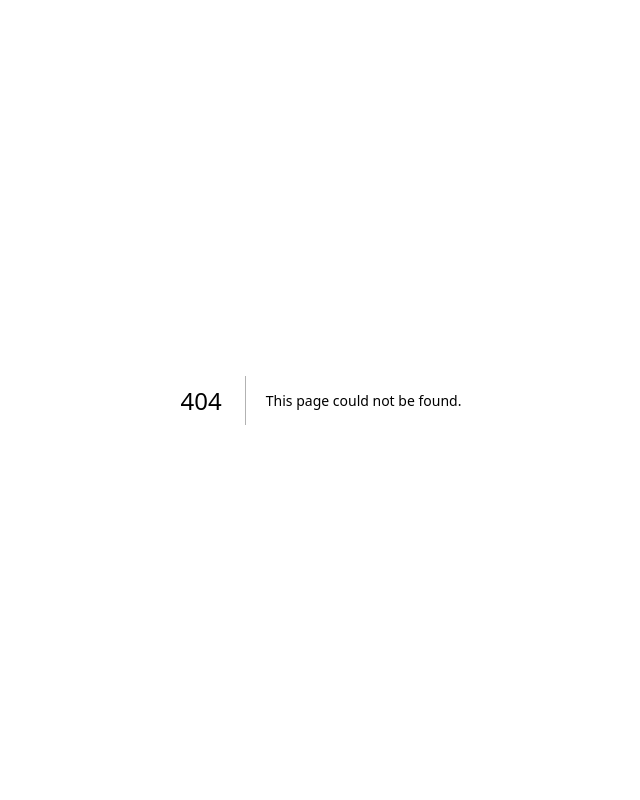
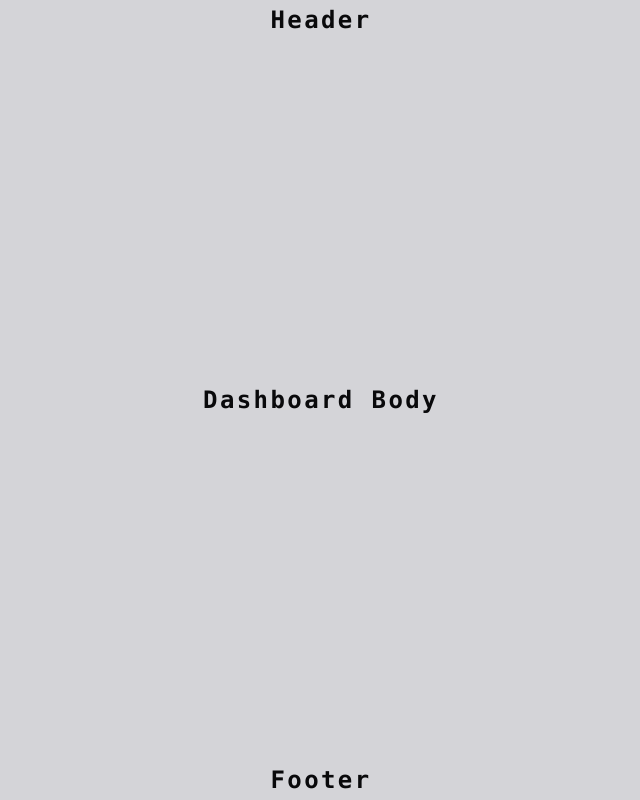
Before and after one commit to eedu7/ByteBlog, a Next.js app in the folder frontend/: page /dashboard in a window 1280 px wide. Before the commit this address had no page. Shown: the whole page, without its empty margins (319-959 px from the left). Built offline with nearby package versions, Linux system fonts and the light colour scheme.

Commit message:
minor: added the dashboard page

```diff
--- /dev/null
+++ b/frontend/src/app/dashboard/page.tsx
@@ -0,0 +1,27 @@
+import React from "react";
+
+const DashboardPage = () => {
+  return (
+    <>
+      <div className="w-full h-full bg-zinc-300">
+        <header className="max-w-7xl mx-auto h-[5vh] flex justify-center items-center">
+          <span className="text-2xl font-bold font-mono tracking-widest">
+            Header
+          </span>
+        </header>
+        <main className="max-w-7xl mx-auto h-[90vh] flex justify-center items-center">
+          <span className="text-2xl font-bold font-mono tracking-widest">
+            Dashboard Body
+          </span>
+        </main>
+        <footer className="max-w-7xl mx-auto h-[5vh] flex justify-center items-center">
+          <span className="text-2xl font-bold font-mono tracking-widest">
+            Footer
+          </span>
+        </footer>
+      </div>
+    </>
+  );
+};
+
+export default DashboardPage;
```
